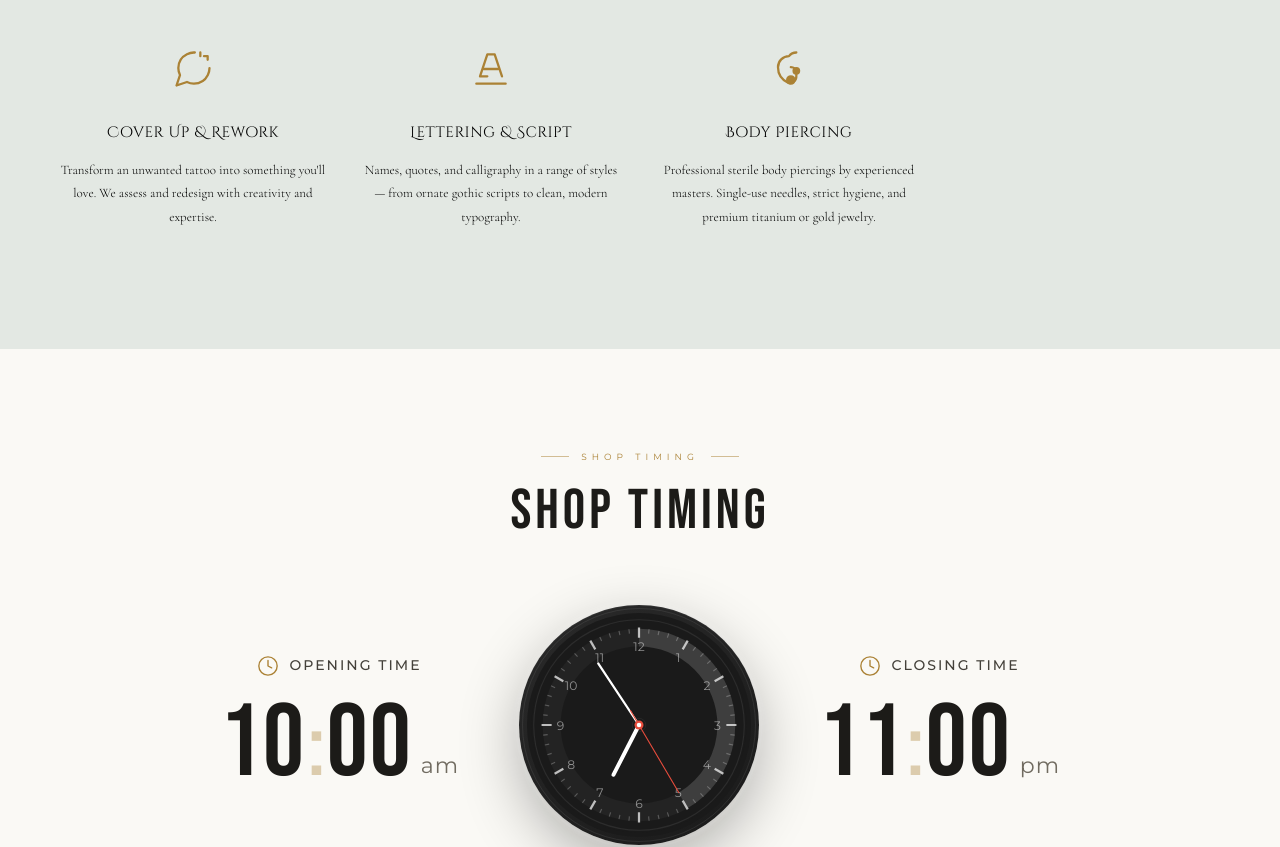
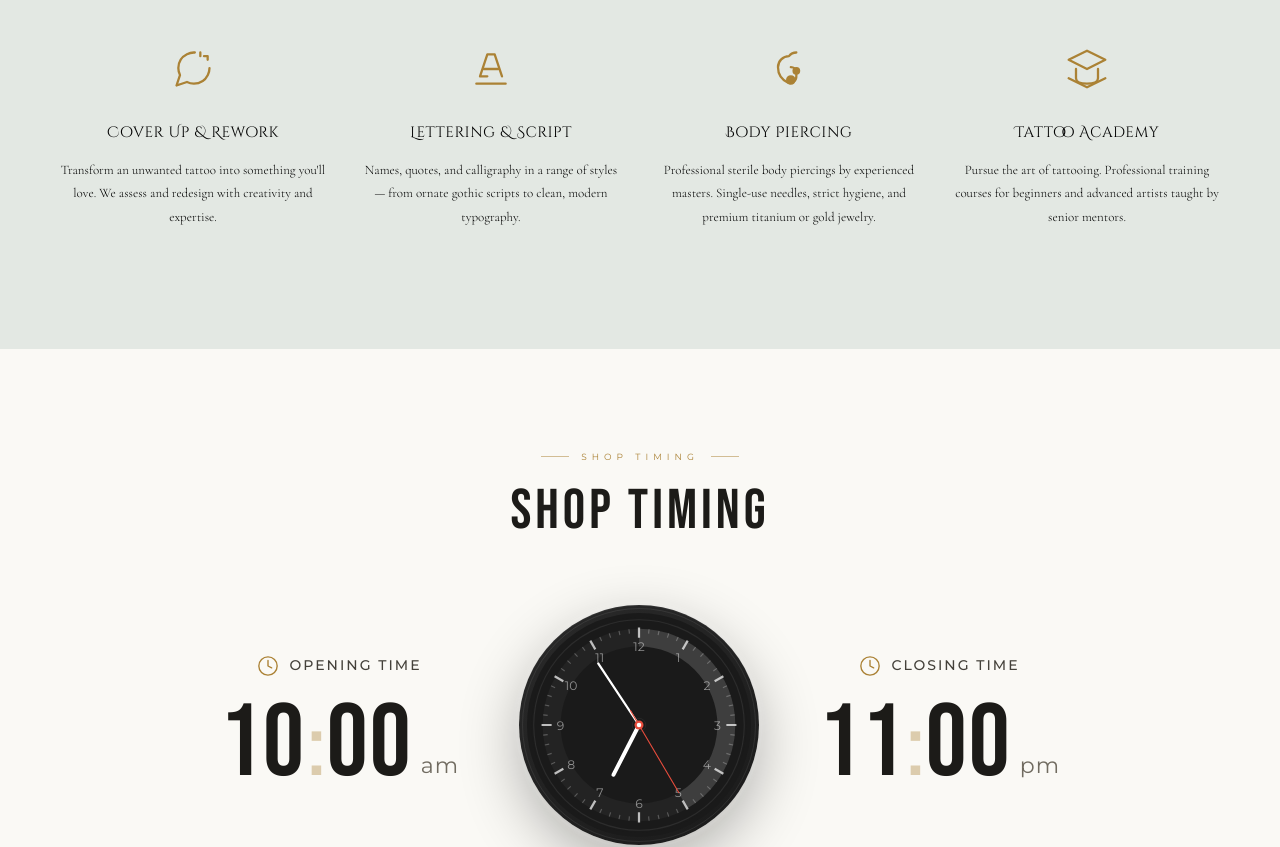
Before and after one commit to ARAVIND123465/harshaa-tatto, a website: page index.html in a window 1280 px wide. Shown: the part 4534-5381 px from the top of the page. Drawn offline with nearby package versions, Linux system fonts and the light colour scheme.

Commit message:
Add back Tattoo Academy & Cover Up services, fix duplicate Cover Up card

```diff
--- a/index.html
+++ b/index.html
@@ -345,7 +345,17 @@
         <p class="service-desc">Professional sterile body piercings by experienced masters. Single-use needles, strict
           hygiene, and premium titanium or gold jewelry.</p>
       </div>
-
+      <div class="service-card">
+        <svg class="service-icon" viewBox="0 0 24 24" fill="none" stroke="currentColor" stroke-width="1.5"
+          stroke-linecap="round" stroke-linejoin="round">
+          <polygon points="12 2 22 7 12 12 2 7" />
+          <path d="M2 17l10 5 10-5" />
+          <path d="M6 12v5c0 2 2 3 6 3s6-1 6-3v-5" />
+        </svg>
+        <div class="service-name">Tattoo Academy</div>
+        <p class="service-desc">Pursue the art of tattooing. Professional training courses for beginners and advanced
+          artists taught by senior mentors.</p>
+      </div>
     </div>
   </section>
 
@@ -620,6 +630,7 @@
               <option value="Blackwork & Geometric">Blackwork & Geometric</option>
               <option value="Fine Line & Minimalist">Fine Line & Minimalist</option>
               <option value="Color Realism">Color Realism</option>
+              <option value="Cover Up & Rework">Cover Up & Rework</option>
               <option value="Lettering & Script">Lettering & Script</option>
               <option value="Body Piercing">Body Piercing</option>
             </select>
```
